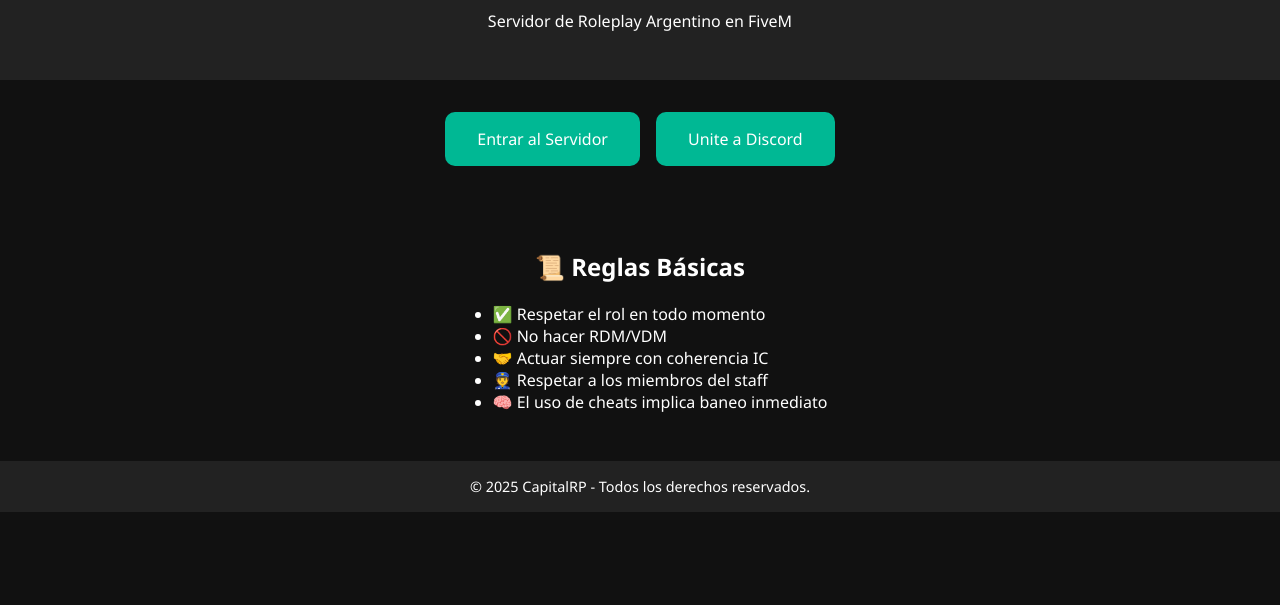
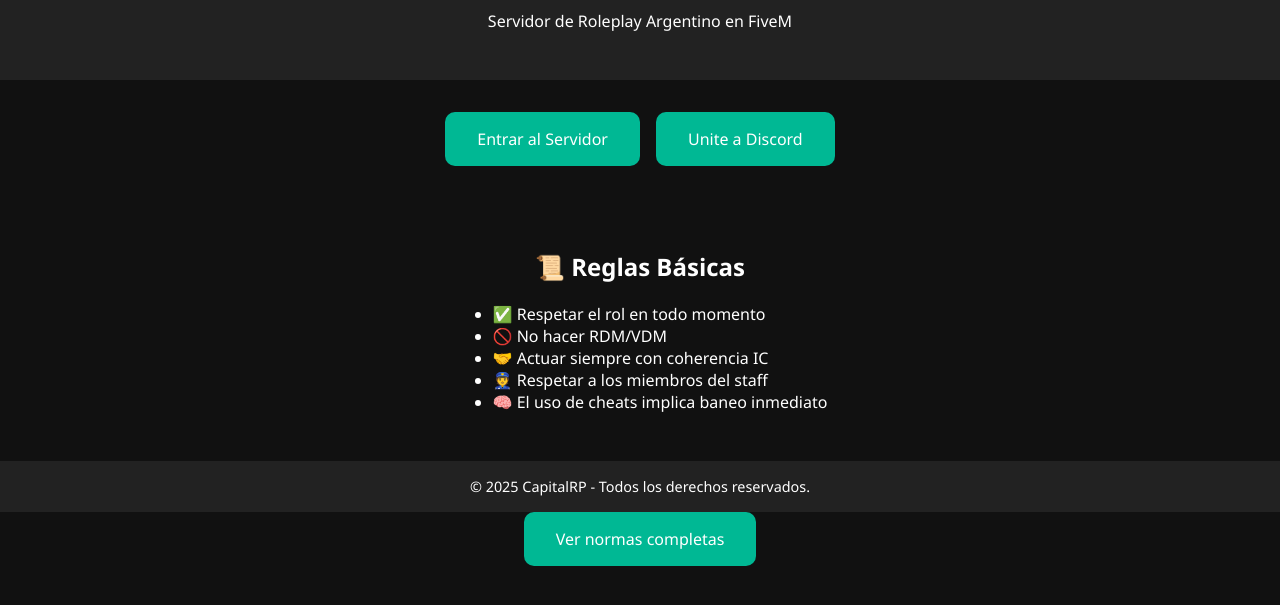
Before and after one commit to peeltex/capitalrp, a plain HTML site: page index.html in a window 1280 px wide. Shown: the part 151-756 px from the top of the page. Drawn offline with Linux system fonts and the light colour scheme.

Commit message:
Update index.html

```diff
--- a/index.html
+++ b/index.html
@@ -80,3 +80,4 @@
   </footer>
 </body>
 </html>
+<a href="normas.html" class="button">Ver normas completas</a>
```
